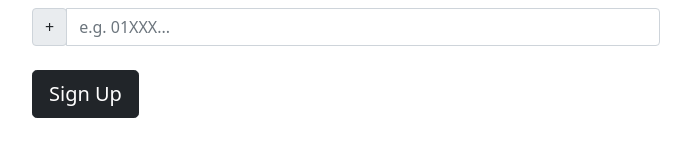
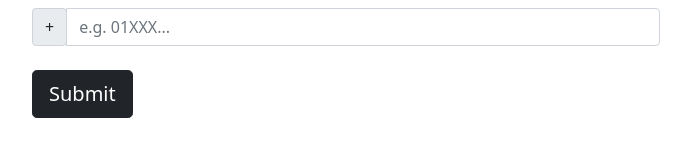
Before and after one commit to mohsina-rifa/Workshop, a Vue app: page / in a window 1280 px wide. Shown: the part 534-690 px from the top of the page, without its empty margins (294-985 px from the left). Built offline with nearby package versions, Linux system fonts and the light colour scheme.

Commit message:
Button Validation: attempt-1

```diff
--- a/src/components/AddForm.vue
+++ b/src/components/AddForm.vue
@@ -84,7 +84,7 @@ const countryList = ref([
           :selectCountry="student.country"
           :isRequired="true"
         />
-        <Button />
+        <Button label="Submit" />
       </form>
     </div>
   </div>
--- a/src/reusable/Button.vue
+++ b/src/reusable/Button.vue
@@ -1,4 +1,11 @@
-<script setup lang="ts"></script>
+<script setup lang="ts">
+const props = defineProps({
+  label: {
+    type: String,
+    required: true,
+  },
+});
+</script>
 
 <template>
   <div class="mb-4 input-group">
@@ -8,7 +15,7 @@
       class="btn btn-dark btn-lg btn-block"
       type="button"
     >
-      Sign Up
+      {{ props.label }}
     </button>
   </div>
 </template>
```
